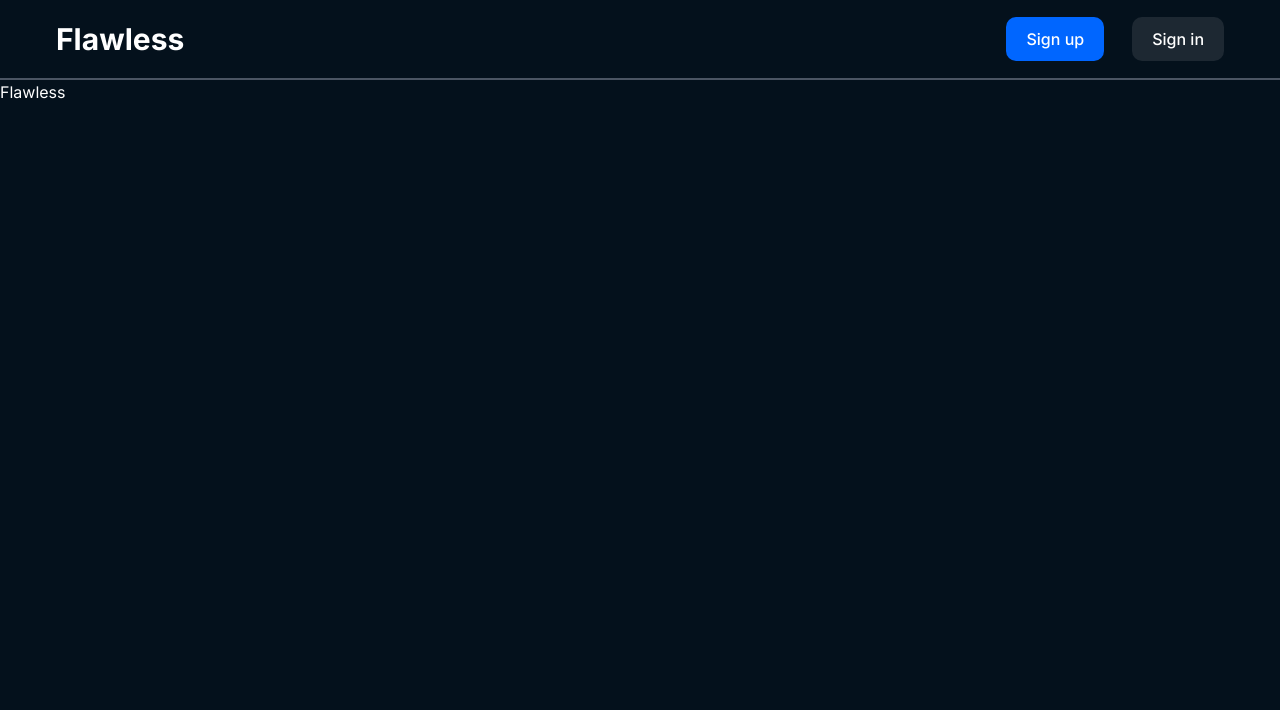
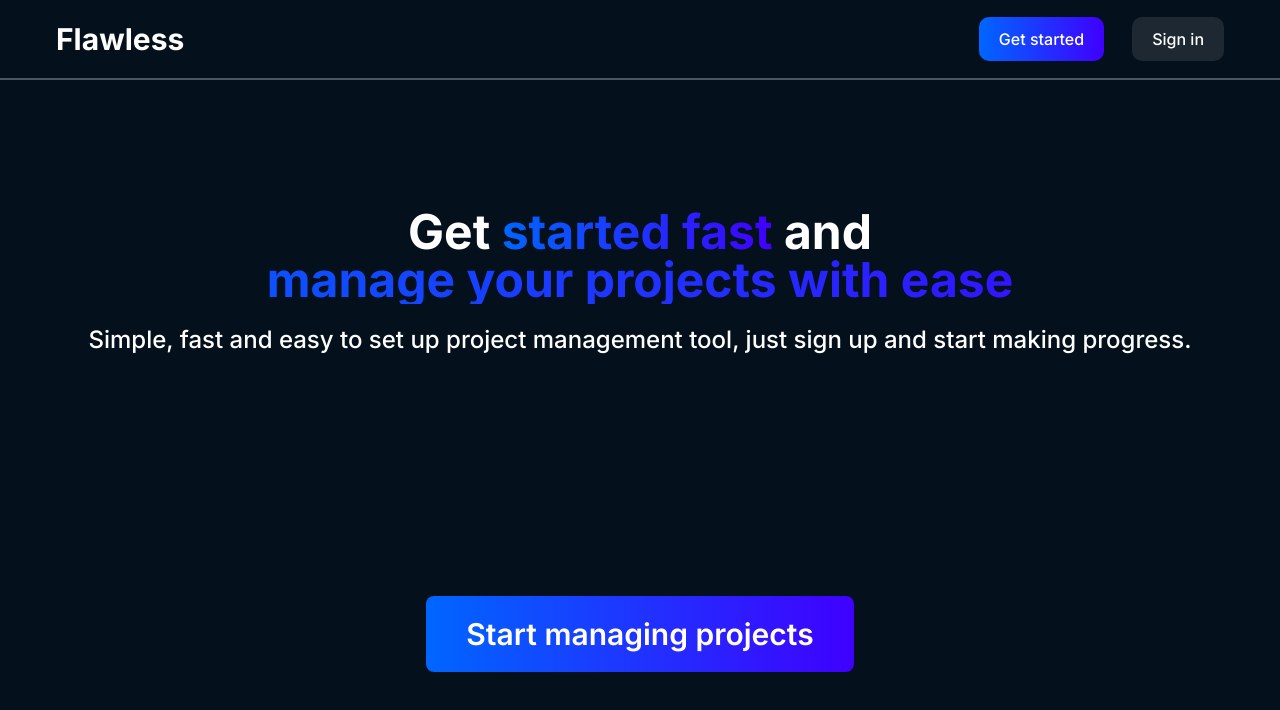
Before and after one commit to LupanRoman/flawless, a Next.js app: page / in a window 1280 px wide. Shown: the top 710 px of the page. Built offline with nearby package versions, Linux system fonts and the light colour scheme.

Commit message:
google log in

```diff
--- a/app/auth/login/page.tsx
+++ b/app/auth/login/page.tsx
@@ -3,6 +3,8 @@ import Link from "next/link";
 import { redirect } from "next/navigation";
 import Image from "next/image";
 import googleIcon from "@/public/google.png";
+import signUpBg from "@/public/signUpBg.png";
+import { headers } from "next/headers";
 
 export default function LogIn() {
   const signIn = async (formData: FormData) => {
@@ -25,14 +27,36 @@ export default function LogIn() {
     return redirect("https://flawless-omega.vercel.app/hub");
   };
 
+  const signInWithGoogle = async () => {
+    "use server";
+    const origin = headers().get("origin");
+    const supabase = createClient();
+
+    const { data, error } = await supabase.auth.signInWithOAuth({
+      provider: "google",
+      options: {
+        redirectTo: `${origin}/auth/callback`,
+      },
+    });
+    console.log(data);
+    redirect(data.url || "");
+  };
+
   return (
     <>
       <div className="flex h-[100svh] flex-col items-center justify-center bg-2BG/50 md:w-2/5 md:rounded-r-2xl">
-        {/* <button className="flex items-center gap-6 rounded-lg bg-3BG px-[32px] py-[16px] text-xl font-bold text-textColor">
-          <Image alt="log of google" width={30} height={30} src={googleIcon} />
-          Continue with Google
-        </button>
-        <p className="pb-[40px] pt-[20px] font-semibold text-textColor">or</p> */}
+        <form action={signInWithGoogle}>
+          <button className="flex items-center gap-6 rounded-lg bg-3BG px-[32px] py-[16px] text-xl font-bold text-textColor">
+            <Image
+              alt="log of google"
+              width={30}
+              height={30}
+              src={googleIcon}
+            />
+            Continue with Google
+          </button>
+        </form>
+        <p className="pb-[40px] pt-[20px] font-semibold text-textColor">or</p>
         <form
           autoComplete="off"
           action={signIn}
@@ -64,6 +88,13 @@ export default function LogIn() {
             </Link>
           </div>
         </form>
+        <Image
+          src={signUpBg}
+          fill={true}
+          style={{ objectFit: "contain" }}
+          alt="a background image for esthetics"
+          className="absolute -z-50"
+        />
       </div>
     </>
   );
--- a/app/auth/signUp/page.tsx
+++ b/app/auth/signUp/page.tsx
@@ -5,6 +5,7 @@ import { createClient } from "@/utils/supabase/server";
 import { redirect } from "next/navigation";
 import Image from "next/image";
 import googleIcon from "@/public/google.png";
+import signUpBg from "@/public/signUpBg.png";
 
 export default function SignUp({
   searchParams,
@@ -34,14 +35,36 @@ export default function SignUp({
     return redirect("/login?message=Check email to continue sign in process");
   };
 
+  const signUpWithGoogle = async () => {
+    "use server";
+    const origin = headers().get("origin");
+    const supabase = createClient();
+
+    const { data, error } = await supabase.auth.signInWithOAuth({
+      provider: "google",
+      options: {
+        redirectTo: `${origin}/auth/callback`,
+      },
+    });
+    console.log(data);
+    redirect(data.url || "");
+  };
+
   return (
     <>
       <div className="flex h-[100svh] flex-col items-center justify-center bg-2BG/50 md:w-2/5 md:rounded-r-2xl">
-        {/* <button className="flex items-center bg-3BG gap-6 rounded-lg px-[32px] py-[16px] text-xl font-bold text-textColor">
-          <Image alt="log of google" width={30} height={30} src={googleIcon} />
-          Continue with Google
-        </button>
-        <p className="pb-[40px] pt-[20px] font-semibold text-textColor">or</p> */}
+        <form action={signUpWithGoogle}>
+          <button className="flex items-center gap-6 rounded-lg bg-3BG px-[32px] py-[16px] text-xl font-bold text-textColor">
+            <Image
+              alt="logo of google"
+              width={30}
+              height={30}
+              src={googleIcon}
+            />
+            Continue with Google
+          </button>
+        </form>
+        <p className="pb-[40px] pt-[20px] font-semibold text-textColor">or</p>
         <form
           autoComplete="off"
           action={signUp}
@@ -78,6 +101,13 @@ export default function SignUp({
             </p>
           )}
         </form>
+        <Image
+          src={signUpBg}
+          fill={true}
+          style={{ objectFit: "contain" }}
+          alt="a background image for esthetics"
+          className="absolute -z-50"
+        />
       </div>
     </>
   );
--- a/components/landing/navBar.tsx
+++ b/components/landing/navBar.tsx
@@ -10,8 +10,8 @@ function NavBar({}: Props) {
         <h1 className="font-bold md:pl-10 md:text-3xl">Flawless</h1>
         <div className="flex items-center gap-4 md:gap-7 md:pr-10">
           <Link href={"/auth/signUp"}>
-            <button className="rounded-[10px] bg-brandColor px-3 py-1 font-medium md:px-5 md:py-[10px] md:text-base">
-              Sign up
+            <button className="rounded-[10px] bg-gradient-to-r from-gradientLeft to-gradientRight px-3 py-1 font-medium md:px-5 md:py-[10px] md:text-base">
+              Get started
             </button>
           </Link>
           <Link href={"/auth/login"}>
--- a/components/landing/welcome.tsx
+++ b/components/landing/welcome.tsx
@@ -1,12 +1,37 @@
-import React from 'react';
+import Link from "next/link";
+import React from "react";
 
 type Props = {};
 
 function Welcome({}: Props) {
   return (
     <>
-      <div className=''>
-        <h1>Flawless</h1>
+      <div className="flex h-[80svh] flex-col justify-between pt-44 text-center md:h-[90svh] md:pt-32">
+        <div className="flex flex-col gap-10 md:gap-5 ">
+          <div className="text-2xl font-bold md:text-5xl">
+            <h1>
+              Get{" "}
+              <span className="bg-gradient-to-r from-gradientLeft to-gradientRight bg-clip-text text-transparent">
+                started fast
+              </span>{" "}
+              and
+            </h1>
+            <h1 className="bg-gradient-to-r from-gradientLeft to-gradientRight bg-clip-text text-transparent">
+              manage your projects with ease
+            </h1>
+          </div>
+          <div className="font-medium md:text-2xl">
+            <h2>
+              Simple, fast and easy to set up project management tool, just sign
+              up and start making progress.
+            </h2>
+          </div>
+        </div>
+        <Link href={"/auth/signUp"} className="pb-32">
+          <button className="rounded-lg bg-gradient-to-r from-gradientLeft to-gradientRight px-10 py-3 text-xl md:py-5 font-semibold md:text-3xl">
+            Start managing projects
+          </button>
+        </Link>
       </div>
     </>
   );
```
Also changed, not shown: 1 other file (tests, documents, lock files or other folders).
